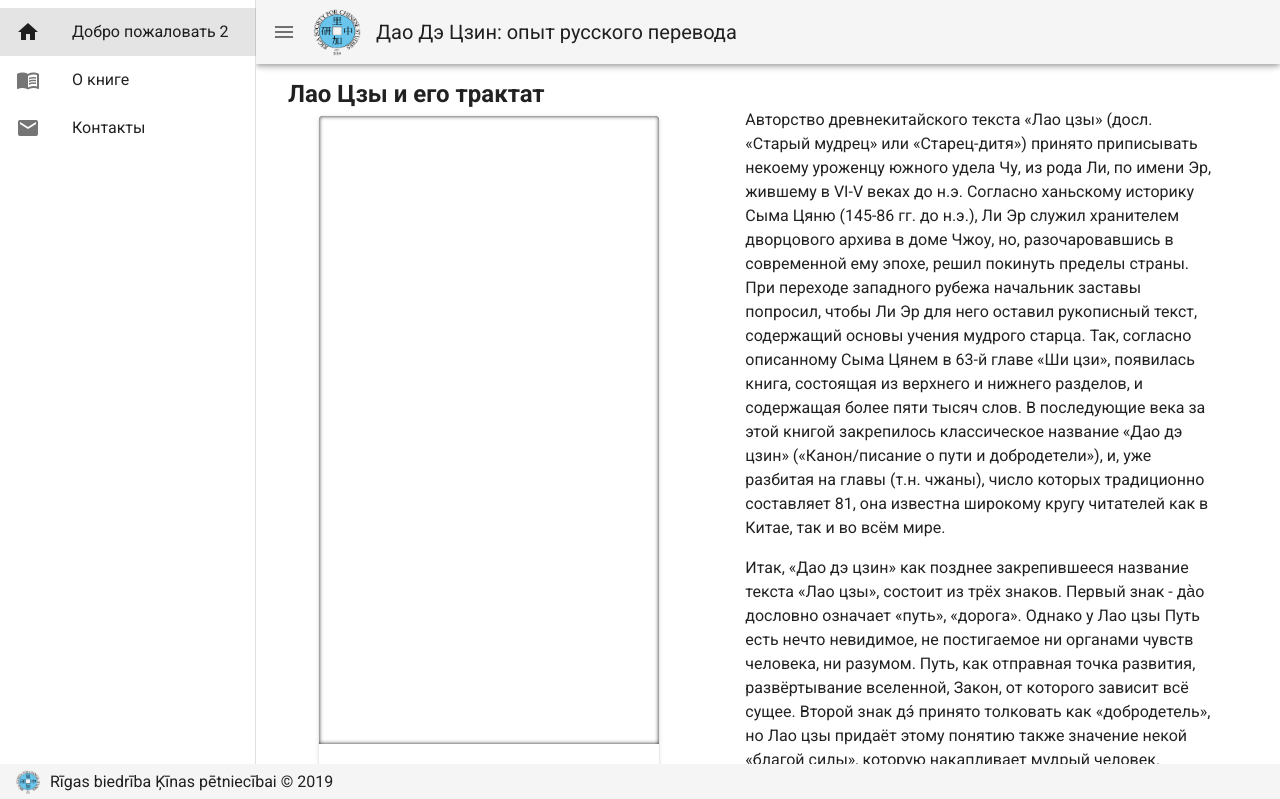
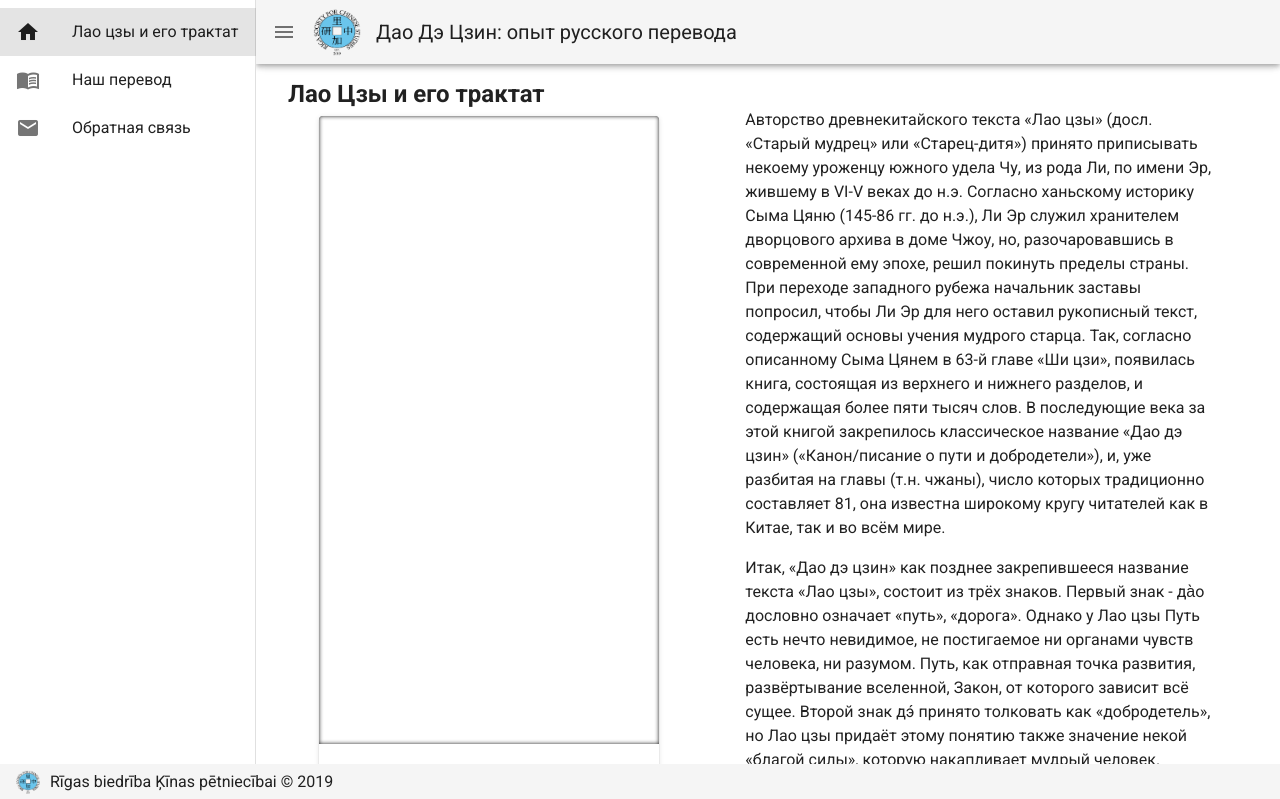
Before and after one commit to karens-yang/daodejing.eu, a Nuxt app: page / in a window 1280 px wide. Shown: the top 799 px of the page. Built offline with nearby package versions, Linux system fonts and the light colour scheme.

Commit message:
Updating menu items

```diff
--- a/layouts/default.vue
+++ b/layouts/default.vue
@@ -88,17 +88,17 @@ export default {
       items: [
         {
           icon: 'mdi-home',
-          title: 'Добро пожаловать 2',
+          title: 'Лао цзы и его трактат',
           to: '/'
         },
         {
           icon: 'mdi-book-open-variant',
-          title: 'О книге',
+          title: 'Наш перевод',
           to: '/books/daodejing'
         },
         {
           icon: 'mdi-email',
-          title: 'Контакты',
+          title: 'Обратная связь',
           to: '/contacts'
         }
       ],
```
